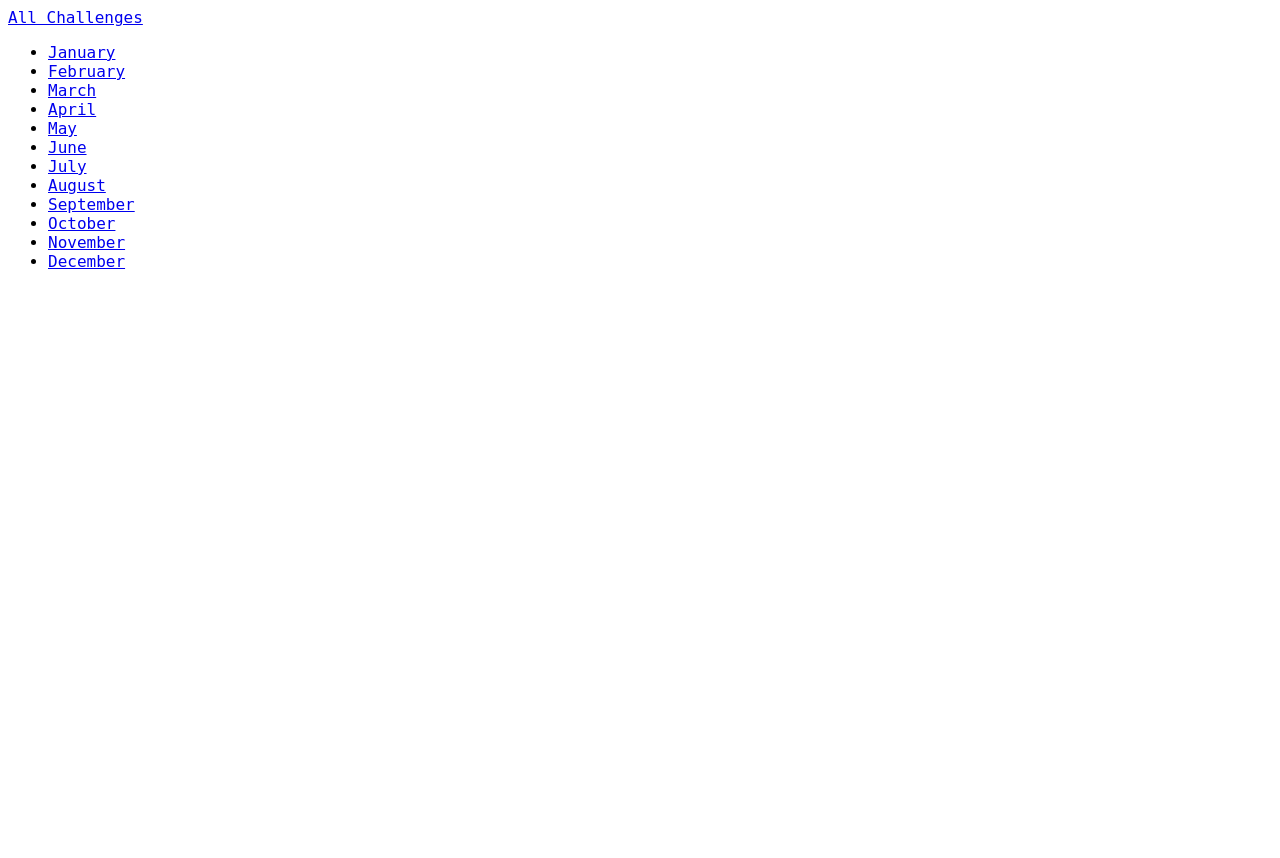
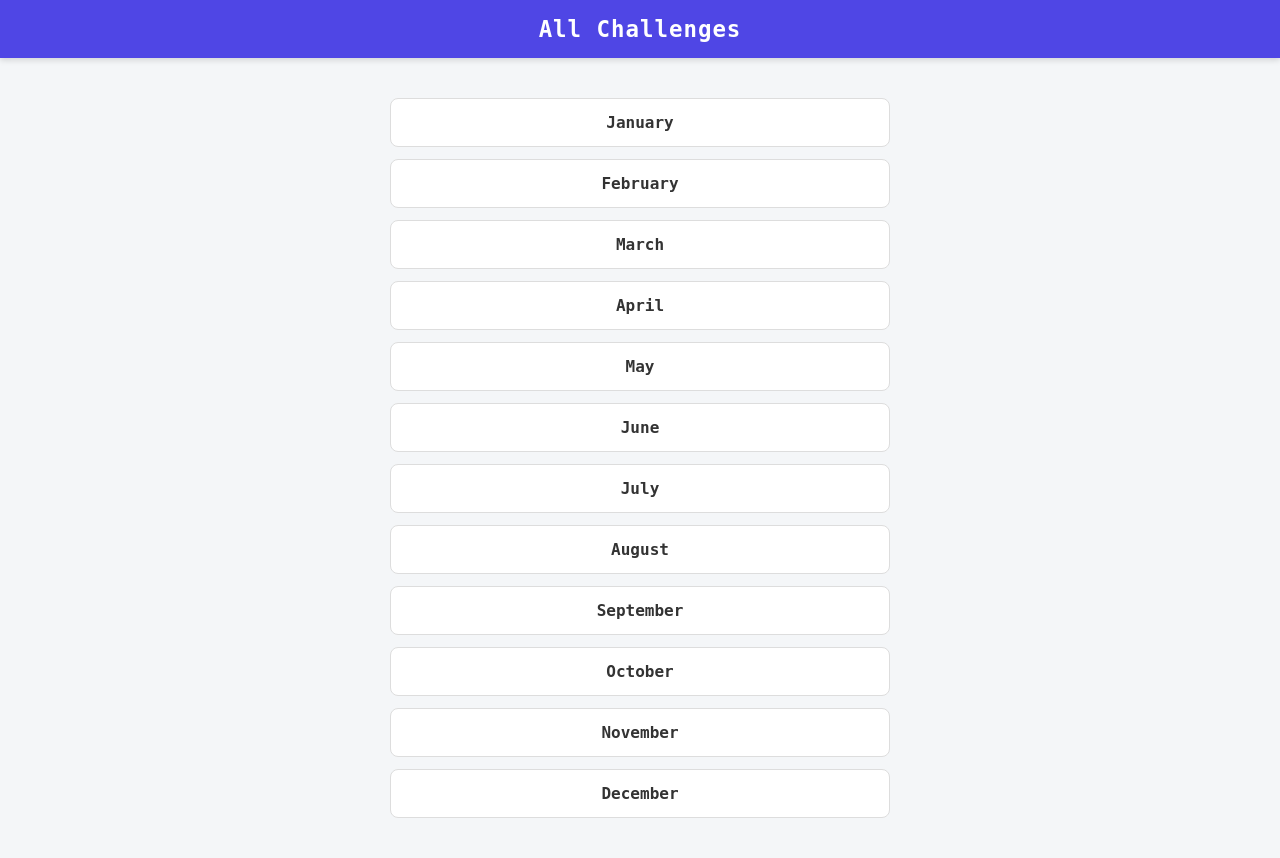
Before and after one commit to josegarcia19809/proyectos_django, a Django app: page /challenges/ in a window 1280 px wide. Before the commit the page ends 269 px from the top, so only its background shows below. Run offline with Django 5.2, Linux system fonts and the light colour scheme; some web fonts are replaced.

Commit message:
django - monthly_challenges: Adding CSS Styling

```diff
--- a/monthly_challenges/challenges/static/challenges/challenges.css
+++ b/monthly_challenges/challenges/static/challenges/challenges.css
@@ -0,0 +1,41 @@
+/* Contenedor general */
+body {
+    background-color: #f4f6f8;
+    margin: 0;
+    padding: 0;
+}
+
+/* Lista de meses */
+ul {
+    list-style: none;
+    padding: 0;
+    margin: 40px auto;
+    max-width: 500px;
+}
+
+/* Cada elemento */
+li {
+    margin: 12px 0;
+}
+
+/* Enlaces */
+li a {
+    display: block;
+    text-decoration: none;
+    padding: 14px;
+    background-color: white;
+    color: #333;
+    border-radius: 8px;
+    font-weight: bold;
+    text-align: center;
+    border: 1px solid #ddd;
+    transition: all 0.3s ease;
+}
+
+/* Hover */
+li a:hover {
+    background-color: #4f46e5;
+    color: white;
+    transform: translateY(-2px);
+    box-shadow: 0 4px 10px rgba(0,0,0,0.1);
+}
--- a/monthly_challenges/challenges/templates/challenges/challenge.html
+++ b/monthly_challenges/challenges/templates/challenges/challenge.html
@@ -5,6 +5,7 @@
 {% endblock %}
 
 {% block content %}
+    {% include "challenges/includes/header.html" %}
     <h1>Desafio del mes de {{ month | title }}</h1>
     {% if text is not None %}
         <h2>{{ text }}</h2>
--- a/monthly_challenges/static/styles.css
+++ b/monthly_challenges/static/styles.css
@@ -5,3 +5,32 @@ html {
     font-weight: 300;
     font-style: normal;
 }
+
+/* ======================
+   HEADER / NAVBAR
+   ====================== */
+
+header {
+    background-color: #4f46e5;
+    padding: 16px 0;
+    box-shadow: 0 2px 6px rgba(0,0,0,0.15);
+}
+
+nav {
+    max-width: 900px;
+    margin: auto;
+    text-align: center;
+}
+
+nav a {
+    text-decoration: none;
+    font-size: 1.4rem;
+    font-weight: bold;
+    color: white;
+    letter-spacing: 1px;
+    transition: opacity 0.3s;
+}
+
+nav a:hover {
+    opacity: 0.8;
+}
```
Also changed, not shown: monthly_challenges/info.txt (+1 -6 lines).
